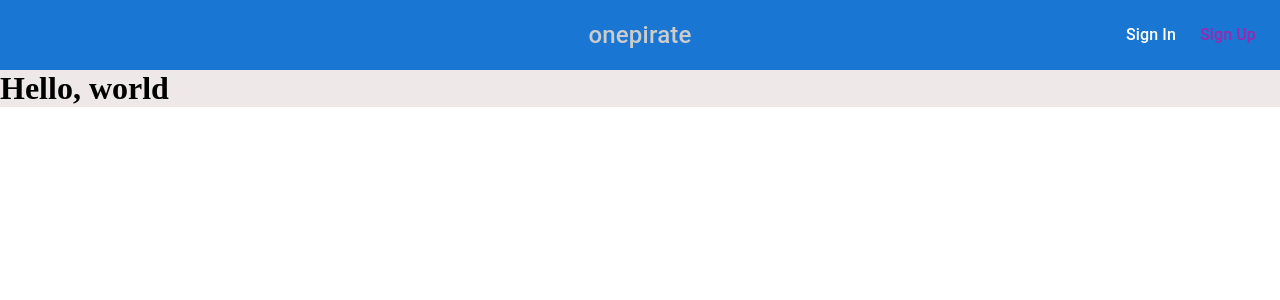
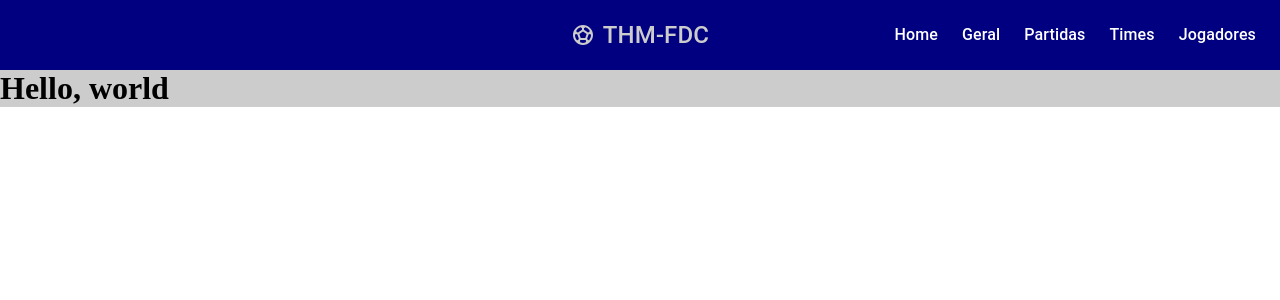
Before and after one commit to giovananog/Football-Data-Collector, a React (Create React App) app in the folder frontend/thm-fdc/: page / in a window 1280 px wide. Shown: the top 300 px of the page. Built offline with nearby package versions, Linux system fonts and the light colour scheme.

Commit message:
style: improve header style

```diff
--- a/frontend/thm-fdc/public/styles.css
+++ b/frontend/thm-fdc/public/styles.css
@@ -3,3 +3,10 @@
     margin: 0;
     box-sizing: border-box;
 }
+
+@media (min-width: 600px) {
+    .css-m43fui-MuiToolbar-root {
+        height: 70px;
+        background-color: navy;
+    }
+}
--- a/frontend/thm-fdc/src/components/header/Header.jsx
+++ b/frontend/thm-fdc/src/components/header/Header.jsx
@@ -3,6 +3,7 @@ import Box from '@mui/material/Box';
 import Link from '@mui/material/Link';
 import AppBar from './AppBar';
 import Toolbar from './ToolBar';
+import SportsSoccerIcon from '@mui/icons-material/SportsSoccer';
 
 const rightLink = {
   fontSize: 16,
@@ -16,6 +17,7 @@ function AppAppBar() {
       <AppBar position="fixed" sx={{ color: '#ccc'}}>
         <Toolbar sx={{ justifyContent: 'space-between'}}>
           <Box sx={{ flex: 1 }} />
+          <SportsSoccerIcon sx={{ display: { xs: 'none', md: 'flex' }, mr: 1 }} />
           <Link
             variant="h6"
             underline="none"
@@ -23,7 +25,7 @@ function AppAppBar() {
             href="/premium-themes/onepirate/"
             sx={{ fontSize: 24 }}
           >
-            {'onepirate'}
+            {'THM-FDC'}
           </Link>
           <Box sx={{ flex: 1, display: 'flex', justifyContent: 'flex-end' }}>
             <Link
@@ -33,15 +35,39 @@ function AppAppBar() {
               href="/premium-themes/onepirate/sign-in/"
               sx={rightLink}
             >
-              {'Sign In'}
+              {'Home'}
             </Link>
             <Link
               variant="h6"
               underline="none"
               href="/premium-themes/onepirate/sign-up/"
-              sx={{ ...rightLink, color: 'secondary.main' }}
+              sx={{ ...rightLink }}
             >
-              {'Sign Up'}
+              {'Geral'}
+            </Link>
+            <Link
+              variant="h6"
+              underline="none"
+              href="/premium-themes/onepirate/sign-up/"
+              sx={{ ...rightLink }}
+            >
+              {'Partidas'}
+            </Link>
+            <Link
+              variant="h6"
+              underline="none"
+              href="/premium-themes/onepirate/sign-up/"
+              sx={{ ...rightLink }}
+            >
+              {'Times'}
+            </Link>
+            <Link
+              variant="h6"
+              underline="none"
+              href="/premium-themes/onepirate/sign-up/"
+              sx={{ ...rightLink }}
+            >
+              {'Jogadores'}
             </Link>
           </Box>
         </Toolbar>
--- a/frontend/thm-fdc/src/components/home/Home.jsx
+++ b/frontend/thm-fdc/src/components/home/Home.jsx
@@ -5,8 +5,8 @@ import { Link } from "@mui/material";
 function Home(props) {
 
   return (
-    <div className="home-div" style={{backgroundColor: '#eee8e8'}}>
-      <Header sx={{ color: '#ccc'}}> </Header>
+    <div className="home-div" style={{backgroundColor: '#ccc'}}>
+      <Header className="header" style={{ backgroundColor: 'red'}}> </Header>
 
       <h1>
         Hello, world
```
